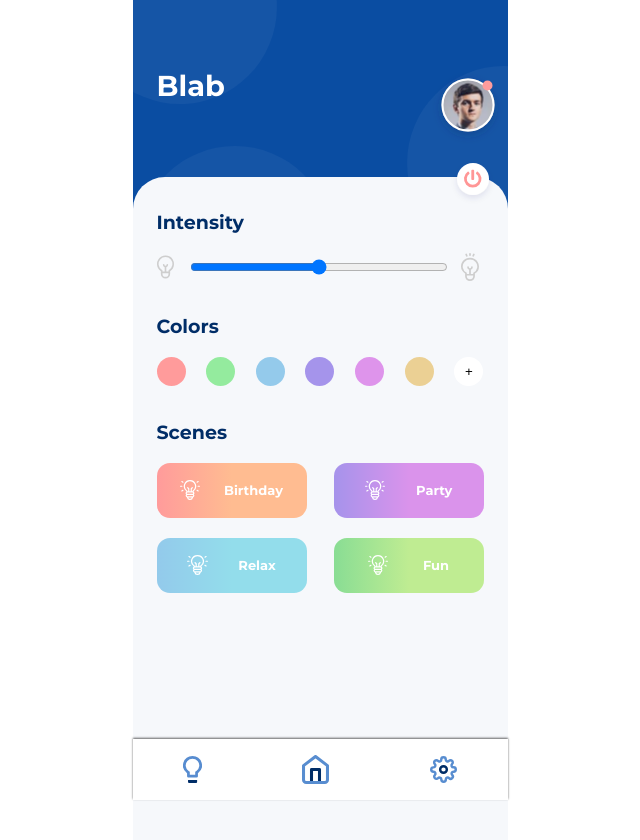
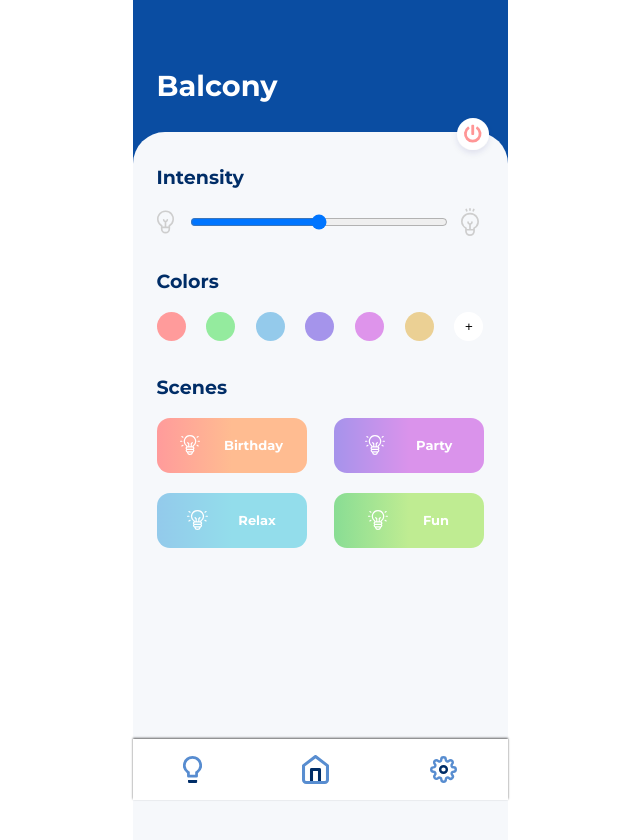
Before and after one commit to mikandermickey/Smartlights-projekt_v1, a React (Create React App) app: page /balcony in a window 1280 px wide. Shown: the top 840 px of the page, without its empty margins (320-960 px from the left). Built offline with nearby package versions, Linux system fonts and the light colour scheme.

Commit message:
url parametre works not pretty

```diff
--- a/src/components/Header.js
+++ b/src/components/Header.js
@@ -3,6 +3,7 @@ import { css, jsx } from "@emotion/core";
 import Headline from "./Headline";
 import Avatar from "./Avatar";
 import Circles from "./Circles";
+import { Router } from "@reach/router";
 
 const Header = () => {
     const style = css`
@@ -15,9 +16,11 @@ const Header = () => {
     `
     return (
         <header css={style}>
-            <Circles circle="data/img/circles.svg" />
-            <Headline text="Control Panel" />
-            <Avatar />
+            <Router>
+                <Circles path="/" circle="data/img/circles.svg" />
+                <Headline path="/:roomid" text="Control Panel" />
+                <Avatar path="/" />
+            </Router>
         </header>
     );
 }
--- a/src/components/Headline.js
+++ b/src/components/Headline.js
@@ -4,7 +4,10 @@ import { useContext } from "react";
 import { RoomContext } from "../contexts/RoomContext";
 
 
-const Headline = (props, current, setCurrent) => {
+
+const Headline = (props) => {
+    const { rooms } = useContext(RoomContext);
+    if (rooms) console.log(rooms)
 
     const style = css`
         font-size: 1.8em;
@@ -12,8 +15,8 @@ const Headline = (props, current, setCurrent) => {
         width: 2em;
         text-transform: capitalize;
     `
-    return (
-        <h1 css={style}>blab</h1>
+    return (rooms ?
+        <h1 css={style}>{props.roomid}</h1 > : <h1>Loading</h1>
     )
 };
 
--- a/src/components/MainLayout.js
+++ b/src/components/MainLayout.js
@@ -3,8 +3,6 @@ import { css, jsx } from "@emotion/core";
 import RoomWrapper from "./RoomWrapper";
 import { Router } from "@reach/router"
 import ControlRoom from "./ControlRoom";
-import { useContext } from "react";
-import { RoomContext } from "../contexts/RoomContext";
 
 const MainLayout = () => {
     //const { room } = useContext(RoomContext);
```
Also changed, not shown: src/components/RoomWrapper.js (+6 -1 lines).
